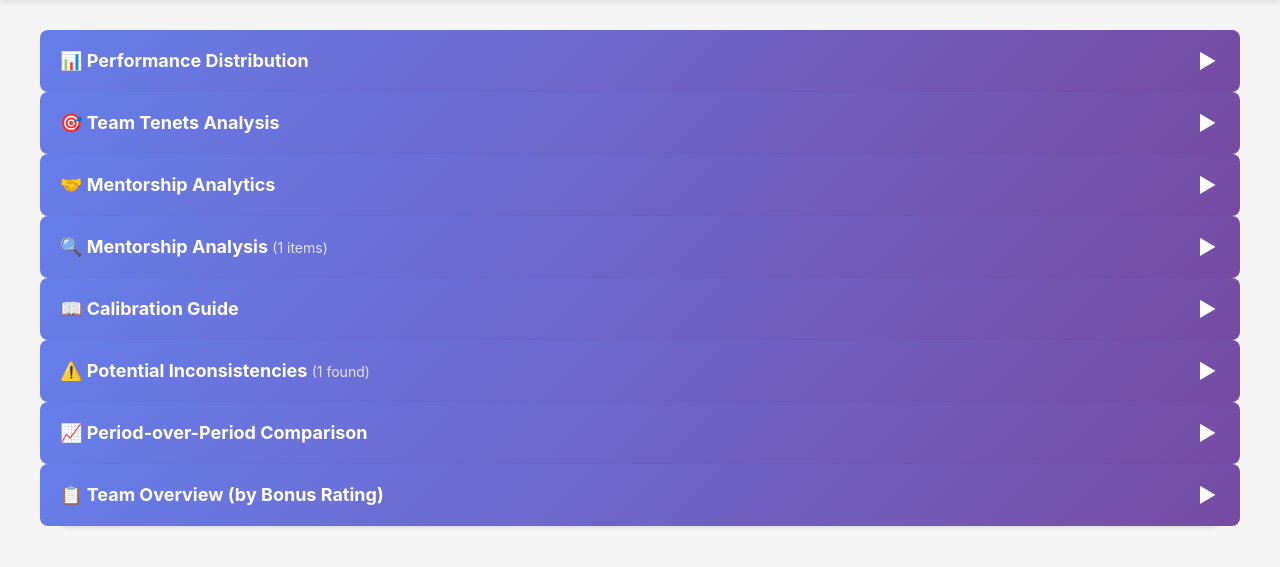
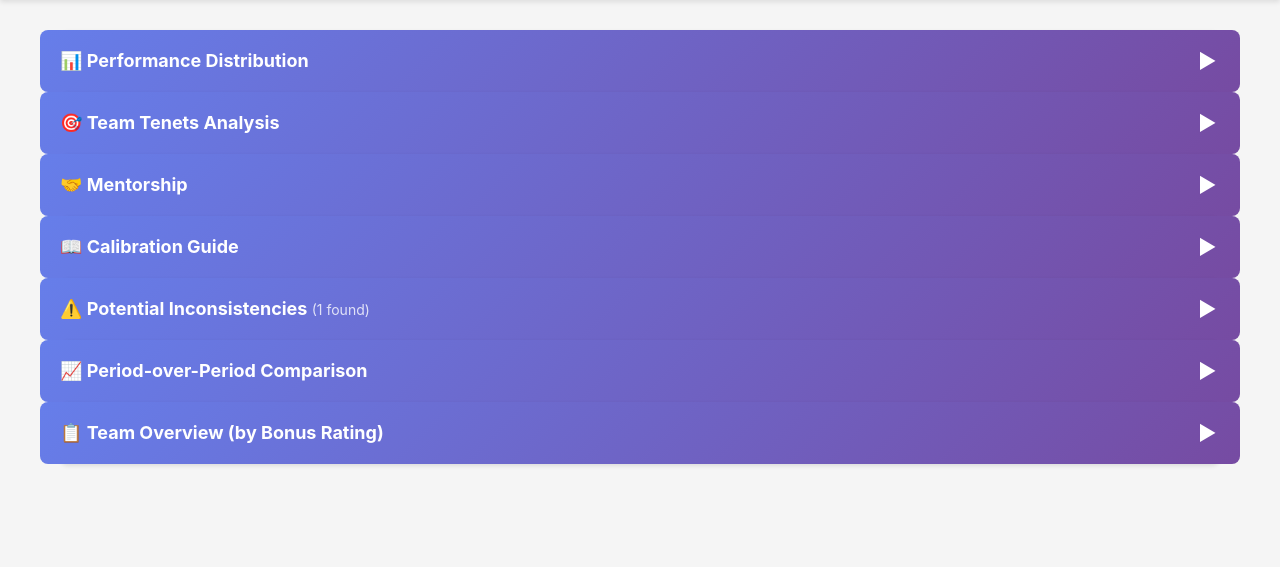
Before and after one commit to adereis/performance-rating-and-bonus, a Flask app: template templates/analytics.html in a window 1280 px wide. Shown: the part 159-726 px from the top of the page. Run offline with Flask 3, Linux system fonts and the light colour scheme; the template is opened without the code that fills it: most values are stand-ins (such as "Sample title", 1, 10 or a date in 2020).

Commit message:
Combine Mentorship Analytics and Analysis into single tabbed card
Merges the two separate mentorship cards into one card with tabs:
- 📊 Overview: stats, breakdowns by job/team, top mentors
- 🔍 Analysis: flags for gaps and imbalances (with count badge)

Mirrors the Calibration Guide tab pattern for UI consistency.

Co-Authored-By: Claude Opus 4.5 <noreply@anthropic.com>

```diff
--- a/templates/analytics.html
+++ b/templates/analytics.html
@@ -540,14 +540,29 @@
 </div>
 {% endif %}
 
-<!-- 3. Mentorship Analytics -->
-{% if mentorship_stats %}
-<div class="card" data-card-id="mentorship-analytics">
+<!-- 3. Mentorship (Overview + Analysis tabs) -->
+{% if mentorship_stats or total_mentorship_flags > 0 %}
+<div class="card" data-card-id="mentorship">
     <div class="card-header" onclick="toggleCard(this)">
-        <h2>🤝 Mentorship Analytics</h2>
+        <h2>🤝 Mentorship</h2>
         <span class="collapse-icon">▼</span>
     </div>
     <div class="card-body">
+
+    <!-- Primary Tabs: Overview vs Analysis -->
+    <div class="primary-tabs">
+        <button class="primary-tab {% if mentorship_stats %}active{% else %}disabled{% endif %}" data-primary-tab="mentorship-overview-content" {% if not mentorship_stats %}disabled{% endif %}>
+            📊 Overview
+        </button>
+        <button class="primary-tab {% if not mentorship_stats and total_mentorship_flags > 0 %}active{% elif total_mentorship_flags == 0 %}disabled{% endif %}" data-primary-tab="mentorship-analysis-content" {% if total_mentorship_flags == 0 %}disabled{% endif %}>
+            🔍 Analysis
+            {% if total_mentorship_flags > 0 %}<span class="primary-tab-count">({{ total_mentorship_flags }})</span>{% endif %}
+        </button>
+    </div>
+
+    <!-- Overview Content -->
+    <div class="primary-tab-content {% if mentorship_stats %}active{% endif %}" id="mentorship-overview-content">
+    {% if mentorship_stats %}
 
     <!-- Summary Stats -->
     <div style="display: grid; grid-template-columns: repeat(auto-fit, minmax(150px, 1fr)); gap: 15px; margin-bottom: 25px;">
@@ -672,18 +687,13 @@
         </tbody>
     </table>
     {% endif %}
-    </div>
-</div>
-{% endif %}
-
-<!-- 3b. Mentorship Analysis -->
-{% if total_mentorship_flags > 0 %}
-<div class="card" data-card-id="mentorship-analysis">
-    <div class="card-header" onclick="toggleCard(this)">
-        <h2>🔍 Mentorship Analysis <span style="font-size: 14px; font-weight: normal; color: rgba(255,255,255,0.8);">({{ total_mentorship_flags }} items)</span></h2>
-        <span class="collapse-icon">▼</span>
-    </div>
-    <div class="card-body">
+
+    {% endif %}
+    </div>
+
+    <!-- Analysis Content -->
+    <div class="primary-tab-content {% if not mentorship_stats and total_mentorship_flags > 0 %}active{% endif %}" id="mentorship-analysis-content">
+    {% if total_mentorship_flags > 0 %}
 
     <div class="calibration-disclaimer">
         <h4>ℹ️ Mentorship patterns worth reviewing</h4>
@@ -731,6 +741,10 @@
         {% endif %}
 
     </div>
+
+    {% endif %}
+    </div>
+
     </div>
 </div>
 {% endif %}
```
Also changed, not shown: tests/test_mentorship.py (+1 -1 lines).
